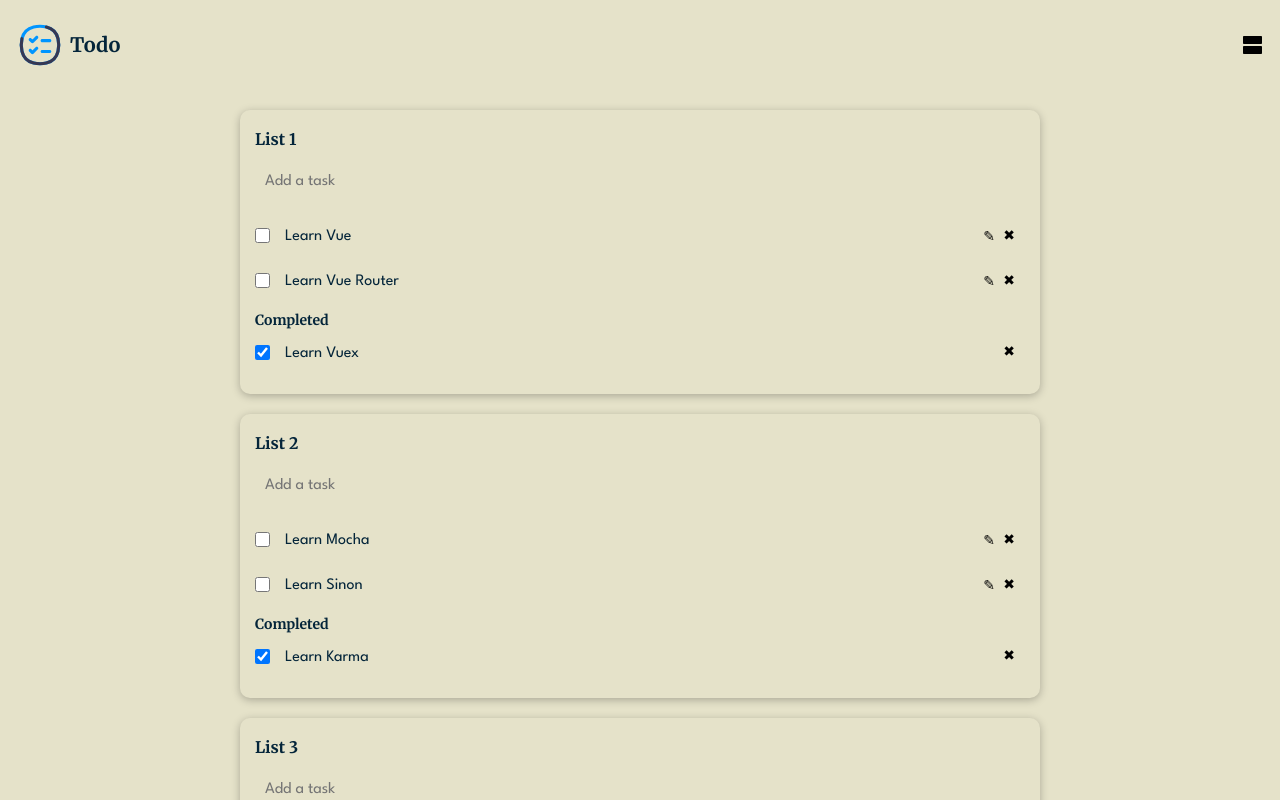
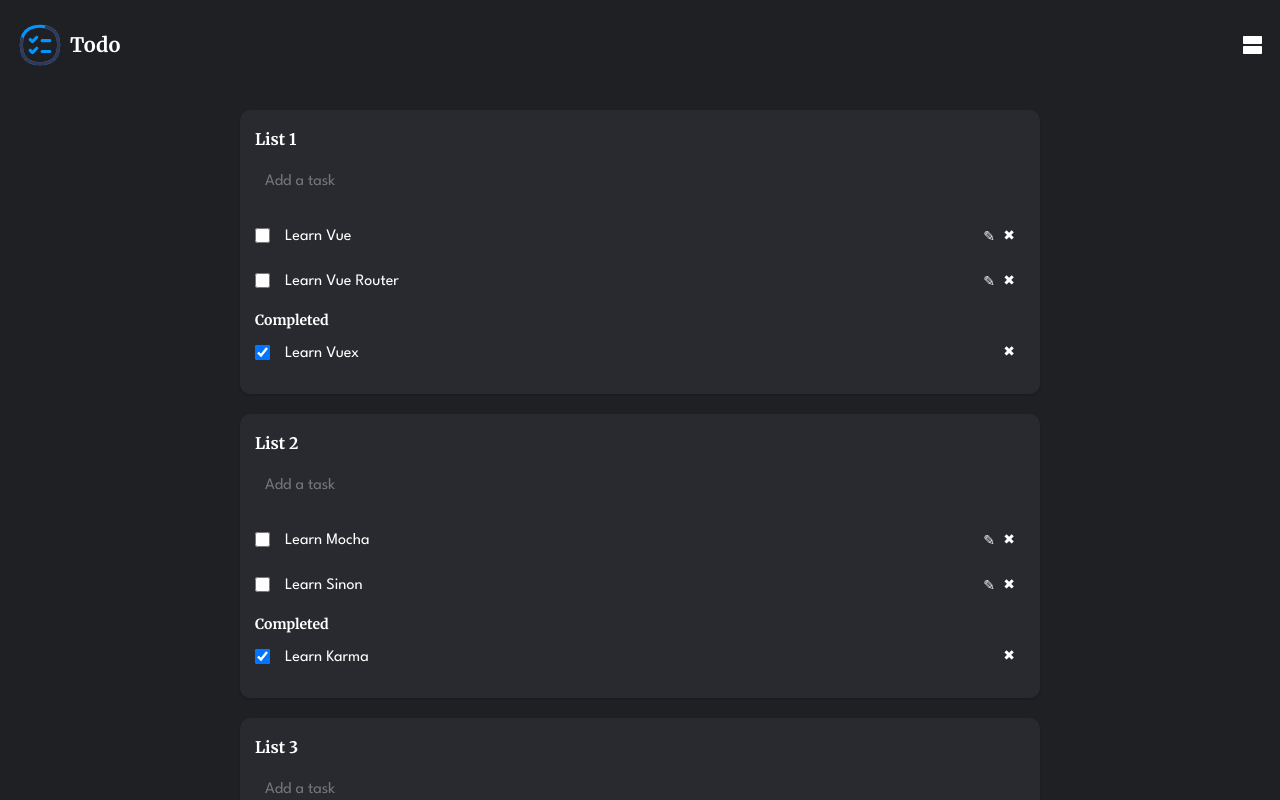
Before and after one commit to tripathishashikant/todo, a Vue app: page / in a window 1280 px wide. Shown: the top 800 px of the page. Built offline with nearby package versions, Linux system fonts and the light colour scheme.

Commit message:
Styling updated in the app.

```diff
--- a/src/assets/scss/_base.scss
+++ b/src/assets/scss/_base.scss
@@ -16,8 +16,8 @@ body {
   font-weight: 400;
   font-size: 1.4rem;
   line-height: 1.2;
-  color: $black;
-  background-color: $dirtyWhite;
+  color: $primaryBodyColor;
+  background-color: $primaryBgColor;
 }
 
 h1 {
@@ -116,7 +116,7 @@ input[type=text] {
   font-family: $fontLeagueSpartan;
   font-size: 1.6rem;
   line-height: normal;
-  color: $tangaroa;
-  border: 1px solid $tangaroa;
+  color: $primaryBodyColor;
+  border: 1px solid $primaryBodyColor;
   border-radius: 0.5rem;
 }
--- a/src/assets/scss/_mixins.scss
+++ b/src/assets/scss/_mixins.scss
@@ -1,5 +1,5 @@
 /* --- headings starts --- */
-@mixin h1($fontSize: 2rem, $color: $tangaroa) {
+@mixin h1($fontSize: 2rem, $color: $primaryHeadingColor) {
   font-family: $fontMerriweather;
   font-size: $fontSize;
   line-height: 1.2;
@@ -7,7 +7,7 @@
   color: $color;
 }
 
-@mixin h2($fontSize: 1.6rem, $color: $tangaroa) {
+@mixin h2($fontSize: 1.6rem, $color: $secondayHeadingColor) {
   font-family: $fontMerriweather;
   font-size: $fontSize;
   line-height: 1.2;
@@ -15,7 +15,7 @@
   color: $color;
 }
 
-@mixin h3($fontSize: 1.4rem, $color: $tangaroa) {
+@mixin h3($fontSize: 1.4rem, $color: $tertiaryHeadingColor) {
   font-family: $fontMerriweather;
   font-size: $fontSize;
   line-height: 1.2;
@@ -23,7 +23,7 @@
   color: $color;
 }
 
-@mixin h4($fontSize: 1.2rem, $color: $tangaroa) {
+@mixin h4($fontSize: 1.2rem, $color: $quaternaryHeadingColor) {
   font-family: $fontMerriweather;
   font-size: $fontSize;
   line-height: 1.2;
@@ -31,7 +31,7 @@
   color: $color;
 }
 
-@mixin link($color: $tangaroa, $decoration: underline) {
+@mixin link($color: $primaryLinkColor, $decoration: underline) {
   font-size: inherit;
   line-height: inherit;
   color: $color;
--- a/src/assets/scss/_variables.scss
+++ b/src/assets/scss/_variables.scss
@@ -30,7 +30,41 @@ $desaturatedCyan: #67958e;
 
 $blue: #0000ff;
 $aliceBlue: #f0f8ff;
+
+$white: #ffffff;
+$shark: #1f2024;
+$sharkOffset: #1b1c1f;
+$sharkLighter: #292a2f;
+$tuna: #303138;
+$osloGray: #93999C;
+$malibu: #7bacfc;
 /* --- colors ends --- */
+
+/* --- background color starts --- */
+$primaryBgColor: $shark;
+$secondaryBgColor: $sharkLighter;
+$tertiaryBgColor: $tuna;
+/* --- background color ends --- */
+
+/* --- font color starts --- */
+$primaryHeadingColor: $white;
+$secondayHeadingColor: $white;
+$tertiaryHeadingColor: $white;
+$quaternaryHeadingColor: $white;
+
+$primaryBodyColor: $white;
+$secondaryBodyColor: $osloGray;
+
+$primaryLinkColor: $malibu;
+/* --- font color ends --- */
+
+/* --- icon color starts --- */
+$primaryIconColor: $white;
+/* --- icon color ends --- */
+
+/* --- box-shadow color starts --- */
+$primaryBoxShadowColor: $sharkOffset;
+/* --- box-shadow color ends --- */
 
 /* --- global variables starts --- */
 $button: (
--- a/src/assets/scss/modules/_toggleLayout.scss
+++ b/src/assets/scss/modules/_toggleLayout.scss
@@ -6,5 +6,9 @@
     display: inline-block;
     width: 2.4rem;
     height: 2.4rem;
+
+    path {
+      fill: $primaryIconColor;
+    }
   }
 }
--- a/src/components/global/BaseCard.vue
+++ b/src/components/global/BaseCard.vue
@@ -8,7 +8,8 @@
 .card {
   padding: 1.5rem;
   border-radius: 1rem;
-  box-shadow: 0 0.2rem 0.8rem rgba($black, 0.26);
+  background-color: $secondaryBgColor;
+  box-shadow: 0 0.1rem 0.2rem 0 rgba($primaryBoxShadowColor, 1);
   overflow: hidden;
 }
 </style>
--- a/src/components/modules/AddList.vue
+++ b/src/components/modules/AddList.vue
@@ -59,12 +59,18 @@ export default {
   max-width: 30rem;
   margin: 0 auto;
   border-radius: 1rem;
-  box-shadow: 0 0.2rem 0.8rem rgba($black, 0.26);
+  background: rgba($secondaryBgColor, 0.6);
+  box-shadow: 0 0.2rem 0.8rem rgba($primaryBoxShadowColor, 1);
+
+  &:hover {
+    background: rgba($secondaryBgColor, 0.8);
+  }
 
   &__input {
     width: 100%;
     min-height: 4rem;
     font-size: 1.5rem;
+    color: $secondaryBodyColor;
     cursor: pointer;
     outline: 0 none;
     border-color: transparent;
@@ -75,6 +81,7 @@ export default {
     width: 100%;
     padding: 1rem 0 0.8rem;
     font-size: 1.5rem;
+    color: $secondaryBodyColor;
     cursor: pointer;
     border-color: transparent;
     background: transparent;
--- a/src/components/modules/PendingList.vue
+++ b/src/components/modules/PendingList.vue
@@ -59,11 +59,11 @@ export default {
     padding-bottom: 0;
 
     &:hover {
-      background-color: $aliceBlue;
+      background-color: $tertiaryBgColor;
 
       &:before,
       &:after {
-        background-color: $aliceBlue;
+        background-color: $tertiaryBgColor;
       }
     }
 
--- a/src/components/modules/TheTask.vue
+++ b/src/components/modules/TheTask.vue
@@ -96,6 +96,7 @@ export default {
     right: 0.5rem;
     transform: translateY(-50%);
     font-size: 1.4rem;
+    color: $primaryIconColor;
     cursor: pointer;
     border: 0 none;
     background: transparent;
@@ -112,6 +113,7 @@ export default {
     right: 2.5rem;
     transform: translateY(-50%);
     font-size: 1.4rem;
+    color: $primaryIconColor;
     cursor: pointer;
     border: 0 none;
     background: transparent;
--- a/src/components/svgs/VerticalLayoutIcon.vue
+++ b/src/components/svgs/VerticalLayoutIcon.vue
@@ -5,8 +5,8 @@
     viewBox="0 0 24 24"
     aria-hidden="true">
     <path d="M20 13H3c-.55 0-1 .45-1 1v6c0 .55.45 1 1 1h17c.55 0 1-.45
-              1-1v-6c0-.55-.45-1-1-1zm0-10H3c-.55 0-1 .45-1 1v6c0 .55.45 1 1 1h17c.55
-              0 1-.45 1-1V4c0-.55-.45-1-1-1z"></path>
+        1-1v-6c0-.55-.45-1-1-1zm0-10H3c-.55 0-1 .45-1 1v6c0 .55.45 1 1 1h17c.55
+        0 1-.45 1-1V4c0-.55-.45-1-1-1z"></path>
   </svg>
 </template>
 
```
